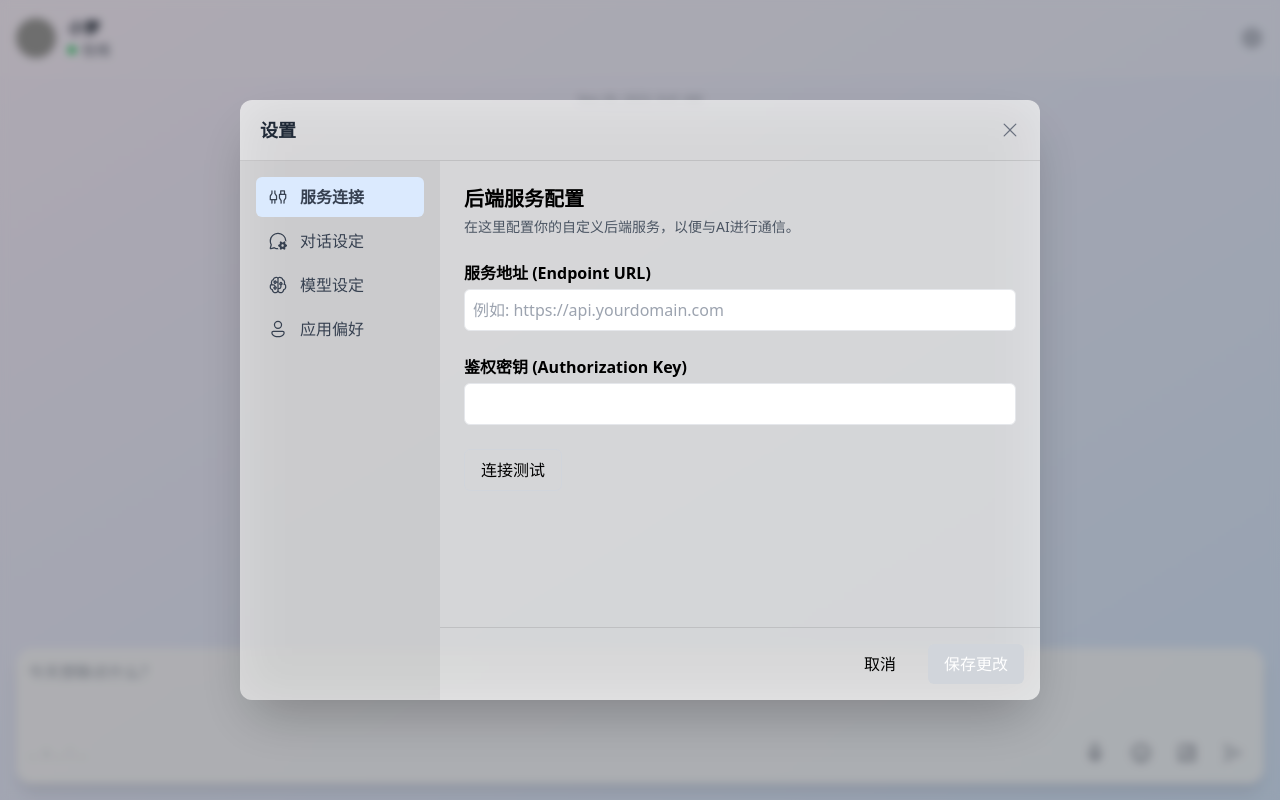
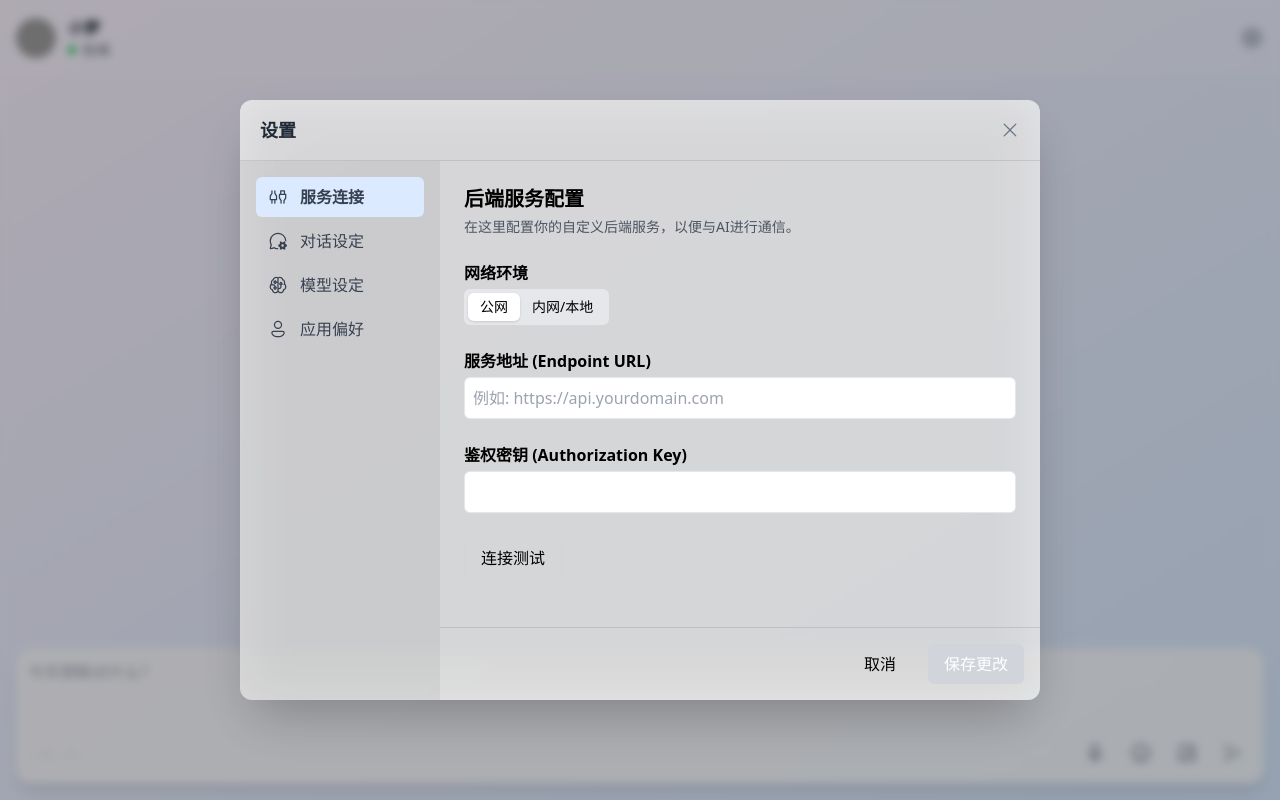
Before and after one commit to contrueCT/MiraMate-v2-client, a Vue app: page /settings/connection in a window 1280 px wide. Built offline with nearby package versions, Linux system fonts and the light colour scheme; grey boxes are pictures that could not be loaded.

Commit message:
feat:优化时间显示和服务连接管理，新增内网连接模式无需密钥

```diff
--- a/src/components/settings/ServiceConnection.vue
+++ b/src/components/settings/ServiceConnection.vue
@@ -20,6 +20,30 @@ function handleTestConnection() {
     </div>
 
     <div>
+      <label class="font-semibold">网络环境</label>
+      <div class="flex bg-gray-200 p-1 rounded-md mt-1 w-fit">
+        <button
+          @click="draft.service.env = 'public'"
+          :class="[
+            'px-3 py-1 text-sm rounded-md transition-colors',
+            draft.service.env === 'public' ? 'bg-white shadow' : '',
+          ]"
+        >
+          公网
+        </button>
+        <button
+          @click="draft.service.env = 'local'"
+          :class="[
+            'px-3 py-1 text-sm rounded-md transition-colors',
+            draft.service.env === 'local' ? 'bg-white shadow' : '',
+          ]"
+        >
+          内网/本地
+        </button>
+      </div>
+    </div>
+
+    <div>
       <label class="font-semibold">服务地址 (Endpoint URL)</label>
       <input
         type="text"
@@ -29,7 +53,7 @@ function handleTestConnection() {
       />
     </div>
 
-    <div>
+    <div v-if="draft.service.env === 'public'">
       <label class="font-semibold">鉴权密钥 (Authorization Key)</label>
       <input
         type="password"
--- a/src/core/stores/service.ts
+++ b/src/core/stores/service.ts
@@ -12,33 +12,31 @@ const api = window.electronAPI || {
 
 export const useServiceStore = defineStore('service', () => {
   // --- State ---
+  // [修改 1/4]：在 State 中添加 environment 属性
   const endpointUrl = ref<string>('')
   const authKey = ref<string>('')
+  const environment = ref<'public' | 'local'>('public') // 默认为公网环境
   const connectionStatus = ref<'unconfigured' | 'testing' | 'success' | 'failed'>('unconfigured')
   const connectionError = ref<string>('')
 
   // --- Actions ---
 
-  /**
-   * 从本地加载完整的应用配置
-   */
   async function loadAppConfig() {
-    const settingsStore = useSettingsStore() // 在action内部获取另一个store的实例
+    const settingsStore = useSettingsStore()
 
     const configString = await api.getConfig()
     if (configString) {
       try {
         const parsedConfig = JSON.parse(configString)
 
-        // 1. 加载服务配置 (service部分)
         if (parsedConfig.service) {
           endpointUrl.value = parsedConfig.service.endpointUrl || ''
           authKey.value = parsedConfig.service.authKey || ''
+          // [修改 2/4]：加载 environment 设置，如果不存在则保持默认值
+          environment.value = parsedConfig.service.environment || 'public'
         }
 
-        // 2. 加载并分发应用偏好 (preferences部分)
         if (parsedConfig.preferences) {
-          // 调用 settingsStore 的 action 来更新它的状态
           settingsStore.loadPreferences(parsedConfig.preferences)
         }
       } catch (e) {
@@ -47,38 +45,35 @@ export const useServiceStore = defineStore('service', () => {
     }
   }
 
-  /**
-   * 保存完整的应用配置
-   */
   async function saveAppConfig(fullConfig: {
-    service: { url: string; key: string }
+    service: { url: string; key: string; env: 'public' | 'local' } // 增加 env
     preferences: any
   }) {
-    // 1. 更新自己的 state
     endpointUrl.value = fullConfig.service.url
     authKey.value = fullConfig.service.key
+    // [修改 3/4]：保存 environment 设置
+    environment.value = fullConfig.service.env
 
-    // 2. 组合成完整的配置文件对象
     const configToSave = {
       service: {
         endpointUrl: fullConfig.service.url,
         authKey: fullConfig.service.key,
+        environment: fullConfig.service.env,
       },
       preferences: fullConfig.preferences,
     }
 
-    const configString = JSON.stringify(configToSave, null, 2) // 格式化JSON，方便用户直接编辑文件
+    const configString = JSON.stringify(configToSave, null, 2)
 
+    // ... 保存逻辑不变 ...
     const result = await api.saveConfig(configString)
     if (!result.success) {
       console.error('Failed to save app config:', result.error)
     }
   }
 
-  /**
-   * 连接测试
-   */
-  async function testConnection(config: { url: string; key: string }) {
+  async function testConnection(config: { url: string; key: string; env: 'public' | 'local' }) {
+    // 增加 env
     connectionStatus.value = 'testing'
     connectionError.value = ''
 
@@ -89,13 +84,18 @@ export const useServiceStore = defineStore('service', () => {
     }
 
     try {
-      // 假设后端有一个 /api/health 或类似的端点用于健康检查
+      const headers: HeadersInit = {
+        'Content-Type': 'application/json',
+      }
+
+      // [修改 4/4]：只有在公网环境下才添加鉴权头
+      if (config.env === 'public') {
+        headers['Authorization'] = `Bearer ${config.key}`
+      }
+
       const response = await fetch(`${config.url}/api/health`, {
         method: 'GET',
-        headers: {
-          Authorization: `Bearer ${config.key}`,
-          'Content-Type': 'application/json',
-        },
+        headers,
       })
 
       if (response.ok) {
@@ -119,6 +119,7 @@ export const useServiceStore = defineStore('service', () => {
   return {
     endpointUrl,
     authKey,
+    environment,
     connectionStatus,
     connectionError,
     loadAppConfig, // 重命名
--- a/src/views/ChatView.vue
+++ b/src/views/ChatView.vue
@@ -1,27 +1,49 @@
 <script setup lang="ts">
-import { ref, nextTick, watch } from 'vue'
+import { ref, watch, nextTick, computed } from 'vue'
+import { storeToRefs } from 'pinia'
+import { useChatStore } from '@/core/stores/chat'
+import { useRoute, useRouter } from 'vue-router'
 import ChatHeader from '@/components/ChatHeader.vue'
 import MessageBubble from '@/components/MessageBubble.vue'
 import ChatInputArea from '@/components/ChatInputArea.vue'
-import { useRoute, useRouter } from 'vue-router'
-import { computed } from 'vue'
-import { storeToRefs } from 'pinia'
-import { useChatStore } from '@/core/stores/chat'
+import type { Message } from '@/core/types' // 导入Message类型
 
 const chatStore = useChatStore()
-// 使用 storeToRefs 来保持 ref 的响应性
 const { messages } = storeToRefs(chatStore)
+
+const messageContainer = ref<HTMLElement | null>(null)
+
+function scrollToBottom() {
+  nextTick(() => {
+    if (messageContainer.value) {
+      messageContainer.value.scrollTop = messageContainer.value.scrollHeight
+    }
+  })
+}
+
+watch(
+  () => messages.value.length,
+  () => {
+    scrollToBottom()
+  },
+)
+
+watch(
+  () => messages.value[messages.value.length - 1]?.text,
+  () => {
+    scrollToBottom()
+  },
+)
 
 function handleSendMessage(inputText: string) {
   if (!inputText.trim()) return
 
-  // 调用 store 的 action 来添加用户消息
   chatStore.addMessage({
     sender: 'user',
     text: inputText,
   })
 
-  // (为第四阶段准备) 模拟AI思考和响应
+  // 模拟AI响应 (这段可以保留用于测试)
   chatStore.setAIStatus('thinking')
   setTimeout(() => {
     chatStore.startAIStreamingResponse()
@@ -37,85 +59,79 @@ function handleSendMessage(inputText: string) {
   }, 1000)
 }
 
+const router = useRouter()
 const route = useRoute()
-const router = useRouter()
-
-// 通过计算属性判断当前是否应显示设置页
 const isSettingsOpen = computed(() => route.path.startsWith('/settings'))
 
-function openSettings() {
-  router.push('/settings')
+// --- 新增：时间处理逻辑 ---
+
+const TEN_MINUTES_IN_MS = 10 * 60 * 1000
+
+/**
+ * 判断是否需要为当前消息显示时间戳
+ * @param currentMessage 当前消息
+ * @param previousMessage 上一条消息 (可能为 undefined)
+ */
+function shouldShowTimestamp(currentMessage: Message, previousMessage?: Message): boolean {
+  // 如果是第一条消息，总是显示
+  if (!previousMessage) {
+    return true
+  }
+  // 如果与上一条消息的时间差大于10分钟，显示
+  if (currentMessage.timestamp - previousMessage.timestamp > TEN_MINUTES_IN_MS) {
+    return true
+  }
+  return false
 }
 
-// 定义消息的类型接口
-interface Message {
-  id: number
-  text: string
-  sender: 'ai' | 'user'
+/**
+ * 格式化时间戳为 HH:mm 格式
+ * @param timestamp 毫秒时间戳
+ */
+function formatTimestamp(timestamp: number): string {
+  const date = new Date(timestamp)
+  const hours = date.getHours().toString().padStart(2, '0')
+  const minutes = date.getMinutes().toString().padStart(2, '0')
+  return `${hours}:${minutes}`
 }
-
-// ---------------------------------
-
-// ---- 修复滚动逻辑 ----
-const messageContainer = ref<HTMLElement | null>(null)
-
-function scrollToBottom() {
-  nextTick(() => {
-    if (messageContainer.value) {
-      messageContainer.value.scrollTop = messageContainer.value.scrollHeight
-    }
-  })
-}
-
-// 监听messages数组的长度变化（新增/删除消息时触发）
-watch(
-  () => messages.value.length,
-  () => {
-    scrollToBottom()
-  },
-)
-
-// 监听最后一条消息的文本变化（流式输出时触发）
-watch(
-  () => messages.value[messages.value.length - 1]?.text,
-  () => {
-    scrollToBottom()
-  },
-)
-// ----------------------
+// ----------------------------
 </script>
 
 <template>
-  <!-- 1. 应用新的背景渐变色，并设置为相对定位的容器 -->
   <div
     class="relative flex flex-col h-screen overflow-hidden bg-gradient-to-br from-mira-bg-start to-mira-bg-end"
   >
-    <ChatHeader @open-settings="openSettings" />
+    <ChatHeader @open-settings="router.push('/settings')" />
 
-    <!-- 2. 中间消息列表 -->
-    <!-- pb-48: 增加底部内边距，为悬浮的输入框留出空间，防止内容被遮挡 -->
-    <main ref="messageContainer" class="flex-grow overflow-y-auto p-4 space-y-4 pb-48">
-      <div class="text-center text-xs text-gray-400">Nov 30, 2023, 9:41 AM</div>
+    <main ref="messageContainer" class="flex-grow overflow-y-auto p-4 space-y-2 pb-48">
+      <!--
+        核心改动在这里：
+        - 我们使用 <template> 标签进行 v-for 循环，这样可以包裹多个元素（时间戳和消息气泡）。
+        - 在循环中，我们获取 message 和 index。
+        - v-if 指令调用我们新创建的 shouldShowTimestamp 函数来决定是否显示时间戳。
+      -->
+      <template v-for="(message, index) in messages" :key="message.id">
+        <!-- 时间戳显示区域 -->
+        <div
+          v-if="shouldShowTimestamp(message, messages[index - 1])"
+          class="text-center text-xs text-gray-500 py-2"
+        >
+          {{ formatTimestamp(message.timestamp) }}
+        </div>
 
-      <MessageBubble
-        v-for="message in messages"
-        :key="message.id"
-        :text="message.text"
-        :sender="message.sender"
-      />
+        <!-- 消息气泡本体 -->
+        <MessageBubble :text="message.text" :sender="message.sender" />
+      </template>
     </main>
 
-    <!-- 3. 底部输入区域 -->
-    <!-- 使用绝对定位实现悬浮效果 -->
     <div class="absolute bottom-0 left-0 right-0 p-4">
       <ChatInputArea @send-message="handleSendMessage" />
     </div>
+
+    <RouterView v-slot="{ Component }">
+      <Transition name="scale-fade">
+        <component :is="Component" :key="route.path" v-if="isSettingsOpen" />
+      </Transition>
+    </RouterView>
   </div>
-
-  <!-- 设置模态框 -->
-  <RouterView v-slot="{ Component }">
-    <Transition name="scale-fade">
-      <component :is="Component" :key="route.path" v-if="isSettingsOpen" />
-    </Transition>
-  </RouterView>
 </template>
--- a/src/views/SettingsView.vue
+++ b/src/views/SettingsView.vue
@@ -23,6 +23,7 @@ const draft = ref({
   service: {
     url: serviceStore.endpointUrl,
     key: serviceStore.authKey,
+    env: serviceStore.environment,
   },
   // b. 来自 settingsStore 的对话设定
   conversation: JSON.parse(JSON.stringify(settingsStore.conversation)),
@@ -37,6 +38,7 @@ const originalState = computed(() => ({
   service: {
     url: serviceStore.endpointUrl,
     key: serviceStore.authKey,
+    env: serviceStore.environment,
   },
   conversation: settingsStore.conversation,
   models: backendToFrontend(settingsStore.llmConfigs),
```
Also changed, not shown: src/core/services/apiClient.ts (+18 -7 lines).
